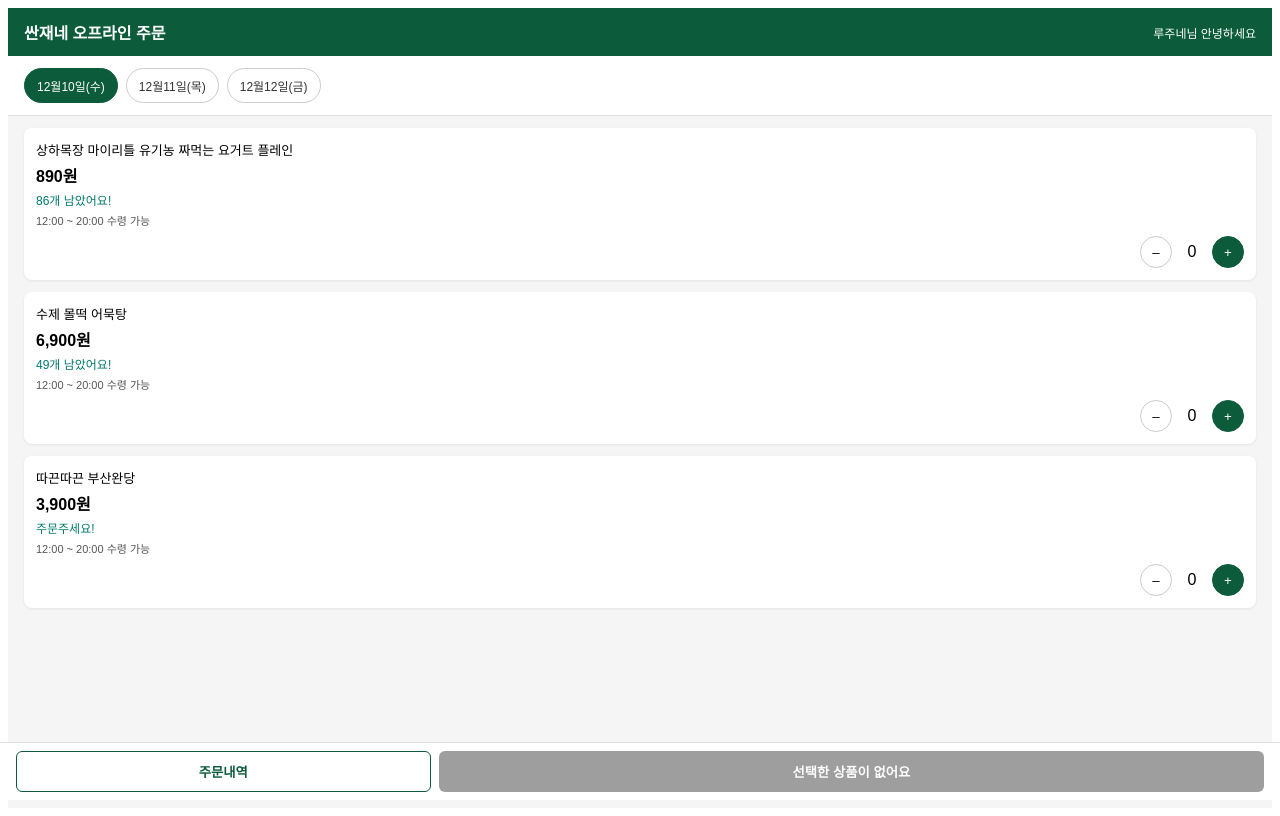
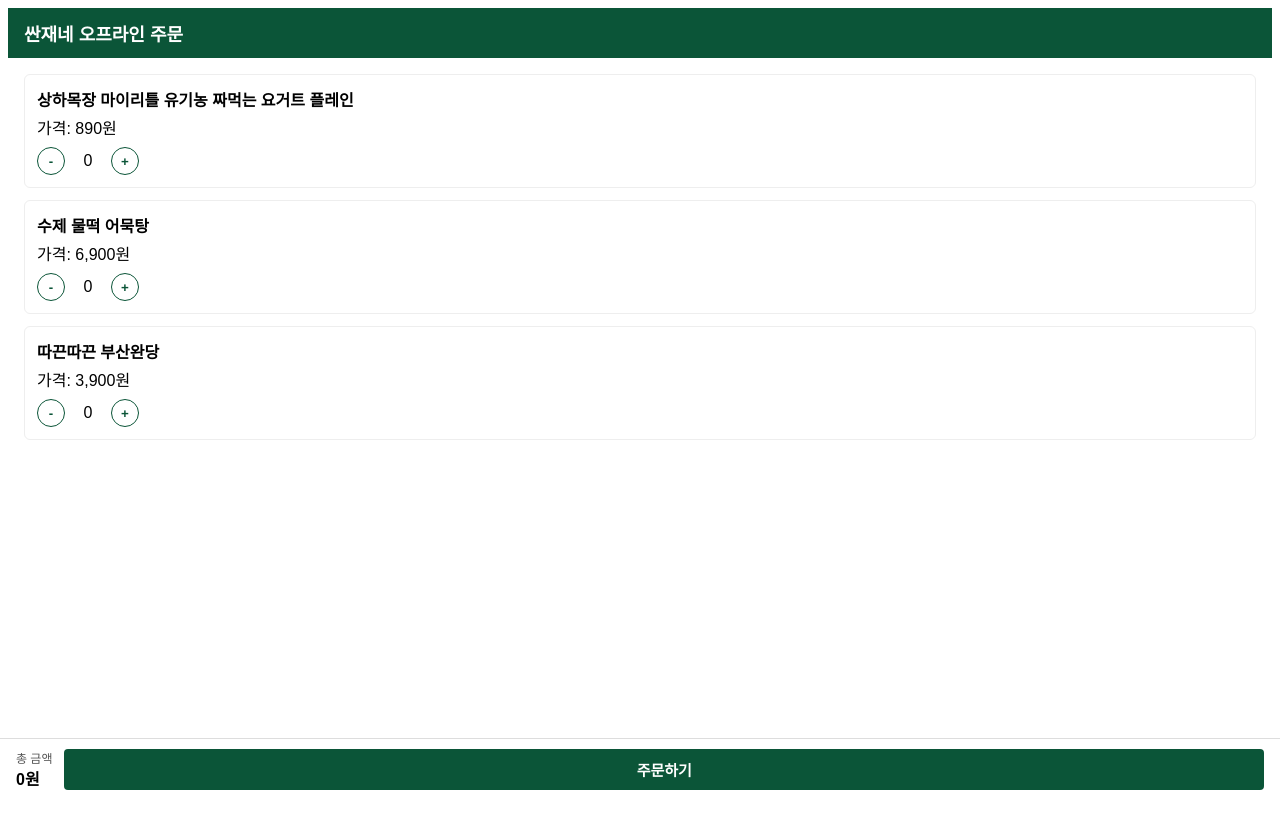
Before and after one commit to Lee-sangjae-jpg/ssanjae-offline-order, a Next.js app: page / in a window 1280 px wide. Built offline with nearby package versions, Linux system fonts and the light colour scheme.

Commit message:
Update index.js

```diff
--- a/pages/index.js
+++ b/pages/index.js
@@ -1,252 +1,192 @@
+// pages/index.js
 import { useState } from "react";
+import { useRouter } from "next/router";
 
-const dates = [
-  { id: "2025-12-10", label: "12월10일(수)" },
-  { id: "2025-12-11", label: "12월11일(목)" },
-  { id: "2025-12-12", label: "12월12일(금)" },
-];
-
-const products = [
+// ★ 여기 PRODUCT 목록은 예시야. 상품명/가격은 나중에 싼재가 마음대로 바꿔도 됨.
+const PRODUCTS = [
   {
-    id: 1,
+    id: "yogurt",
     name: "상하목장 마이리틀 유기농 짜먹는 요거트 플레인",
     price: 890,
-    remaining: 86,
-    pickupTime: "12:00 ~ 20:00 수령 가능",
-    note: "86개 남았어요!",
   },
   {
-    id: 2,
-    name: "수제 몰떡 어묵탕",
+    id: "fishcake",
+    name: "수제 물떡 어묵탕",
     price: 6900,
-    remaining: 49,
-    pickupTime: "12:00 ~ 20:00 수령 가능",
-    note: "49개 남았어요!",
   },
   {
-    id: 3,
+    id: "dumpling",
     name: "따끈따끈 부산완당",
     price: 3900,
-    remaining: 394,
-    pickupTime: "12:00 ~ 20:00 수령 가능",
-    note: "주문주세요!",
   },
 ];
 
 export default function Home() {
-  const [selectedDate, setSelectedDate] = useState(dates[0].id);
-  const [quantities, setQuantities] = useState({});
+  const router = useRouter();
 
-  const handleChangeQty = (productId, delta) => {
+  // 각 상품별 주문 수량
+  const [quantities, setQuantities] = useState(
+    () =>
+      PRODUCTS.reduce((acc, p) => {
+        acc[p.id] = 0;
+        return acc;
+      }, {})
+  );
+
+  const handleChangeQty = (id, delta) => {
     setQuantities((prev) => {
-      const current = prev[productId] || 0;
-      const next = current + delta;
-      if (next < 0) return prev;
-      return { ...prev, [productId]: next };
+      const next = { ...prev };
+      const newValue = (next[id] || 0) + delta;
+      next[id] = newValue < 0 ? 0 : newValue;
+      return next;
     });
   };
 
-  const totalItems = Object.values(quantities).reduce(
-    (sum, v) => sum + (v || 0),
+  const itemsInCart = PRODUCTS.filter((p) => quantities[p.id] > 0).map((p) => ({
+    id: p.id,
+    name: p.name,
+    price: p.price,
+    quantity: quantities[p.id],
+  }));
+
+  const totalPrice = itemsInCart.reduce(
+    (sum, item) => sum + item.price * item.quantity,
     0
   );
 
+  const handleOrderClick = () => {
+    if (itemsInCart.length === 0) {
+      alert("주문할 상품의 수량을 1개 이상 선택해 주세요.");
+      return;
+    }
+
+    // 1) 현재 장바구니 정보를 localStorage에 저장
+    if (typeof window !== "undefined") {
+      const cartData = {
+        items: itemsInCart,
+        totalPrice,
+      };
+      window.localStorage.setItem(
+        "ssanjae-current-cart",
+        JSON.stringify(cartData)
+      );
+    }
+
+    // 2) /checkout 페이지로 이동
+    router.push("/checkout");
+  };
+
   return (
-    <div
+    <div style={{ fontFamily: "sans-serif" }}>
+      <header
         style={{
-        minHeight: "100vh",
-        fontFamily: "sans-serif",
-        backgroundColor: "#f5f5f5",
-        display: "flex",
-        flexDirection: "column",
+          backgroundColor: "#0B5538",
+          color: "white",
+          padding: "12px 16px",
+          fontSize: "18px",
+          fontWeight: "bold",
         }}
       >
-      {/* 상단 헤더 */}
-      <header
+        싼재네 오프라인 주문
+      </header>
+
+      <main style={{ padding: "16px" }}>
+        {/* 상품 목록 */}
+        {PRODUCTS.map((p) => (
+          <div
+            key={p.id}
             style={{
-          padding: "12px 16px",
-          backgroundColor: "#0c5c3b",
-          color: "white",
-          display: "flex",
-          justifyContent: "space-between",
-          alignItems: "center",
+              border: "1px solid #eee",
+              borderRadius: "6px",
+              padding: "12px",
+              marginBottom: "12px",
             }}
           >
-        <div style={{ fontWeight: "bold" }}>싼재네 오프라인 주문</div>
-        <div style={{ fontSize: "12px" }}>루주네님 안녕하세요</div>
-      </header>
+            <div style={{ fontWeight: "bold", marginBottom: "4px" }}>
+              {p.name}
+            </div>
+            <div style={{ marginBottom: "8px" }}>
+              가격: {p.price.toLocaleString()}원
+            </div>
 
-      {/* 날짜 탭 */}
             <div
               style={{
                 display: "flex",
-          gap: "8px",
-          padding: "12px 16px",
-          overflowX: "auto",
-          backgroundColor: "white",
-          borderBottom: "1px solid #e0e0e0",
-        }}
-      >
-        {dates.map((d) => {
-          const isActive = d.id === selectedDate;
-          return (
-            <button
-              key={d.id}
-              onClick={() => setSelectedDate(d.id)}
-              style={{
-                padding: "8px 12px",
-                borderRadius: "999px",
-                border: isActive ? "1px solid #0c5c3b" : "1px solid #cccccc",
-                backgroundColor: isActive ? "#0c5c3b" : "white",
-                color: isActive ? "white" : "#333",
-                fontSize: "12px",
-                cursor: "pointer",
-                whiteSpace: "nowrap",
-              }}
-            >
-              {d.label}
-            </button>
-          );
-        })}
-      </div>
-
-      {/* 상품 리스트 */}
-      <main
-        style={{
-          flex: 1,
-          padding: "12px 16px 80px",
-          overflowY: "auto",
-        }}
-      >
-        {products.map((p) => {
-          const qty = quantities[p.id] || 0;
-          return (
-            <div
-              key={p.id}
-              style={{
-                backgroundColor: "white",
-                borderRadius: "8px",
-                padding: "12px",
-                marginBottom: "12px",
-                boxShadow: "0 1px 3px rgba(0,0,0,0.08)",
-              }}
-            >
-              <div style={{ fontSize: "13px", marginBottom: "4px" }}>
-                {p.name}
-              </div>
-              <div
-                style={{
-                  fontWeight: "bold",
-                  fontSize: "16px",
-                  marginBottom: "4px",
-                }}
-              >
-                {p.price.toLocaleString()}원
-              </div>
-              <div style={{ fontSize: "12px", color: "#00796b" }}>
-                {p.note}
-              </div>
-              <div
-                style={{
-                  fontSize: "11px",
-                  color: "#555",
-                  marginTop: "4px",
-                  marginBottom: "8px",
-                }}
-              >
-                {p.pickupTime}
-              </div>
-
-              {/* 수량 조절 */}
-              <div
-                style={{
-                  display: "flex",
-                  justifyContent: "flex-end",
                 alignItems: "center",
                 gap: "8px",
               }}
             >
               <button
                 onClick={() => handleChangeQty(p.id, -1)}
-                  style={{
-                    width: "32px",
-                    height: "32px",
-                    borderRadius: "999px",
-                    border: "1px solid #cccccc",
-                    backgroundColor: "white",
-                    cursor: "pointer",
-                  }}
+                style={qtyBtn}
               >
-                  –
+                -
               </button>
-                <span style={{ minWidth: "24px", textAlign: "center" }}>
-                  {qty}
+              <span style={{ minWidth: "30px", textAlign: "center" }}>
+                {quantities[p.id]}
               </span>
               <button
-                  onClick={() => handleChangeQty(p.id, 1)}
-                  style={{
-                    width: "32px",
-                    height: "32px",
-                    borderRadius: "999px",
-                    border: "1px solid #0c5c3b",
-                    backgroundColor: "#0c5c3b",
-                    color: "white",
-                    cursor: "pointer",
-                  }}
+                onClick={() => handleChangeQty(p.id, +1)}
+                style={qtyBtn}
               >
                 +
               </button>
             </div>
           </div>
-          );
-        })}
+        ))}
       </main>
 
-      {/* 하단 주문 영역 */}
-      <footer
+      {/* 하단 고정 영역: 총 금액 + 주문하기 버튼 */}
+      <div
         style={{
           position: "fixed",
+          bottom: 0,
           left: 0,
           right: 0,
-          bottom: 0,
-          padding: "8px 16px",
+          borderTop: "1px solid #ddd",
           backgroundColor: "white",
-          borderTop: "1px solid #e0e0e0",
+          padding: "10px 16px",
           display: "flex",
-          gap: "8px",
+          justifyContent: "space-between",
+          alignItems: "center",
+          boxSizing: "border-box",
         }}
       >
+        <div>
+          <div style={{ fontSize: "12px", color: "#555" }}>총 금액</div>
+          <div style={{ fontWeight: "bold" }}>
+            {totalPrice.toLocaleString()}원
+          </div>
+        </div>
         <button
+          onClick={handleOrderClick}
           style={{
             flex: 1,
-            padding: "10px 0",
-            borderRadius: "6px",
-            border: "1px solid #0c5c3b",
-            backgroundColor: "white",
-            color: "#0c5c3b",
+            marginLeft: "12px",
+            padding: "10px",
+            backgroundColor: "#0B5538",
+            color: "white",
+            border: "none",
+            borderRadius: "4px",
+            fontSize: "15px",
             fontWeight: "bold",
             cursor: "pointer",
           }}
         >
-          주문내역
+          주문하기
         </button>
-        <button
-          style={{
-            flex: 2,
-            padding: "10px 0",
-            borderRadius: "6px",
-            border: "none",
-            backgroundColor: totalItems > 0 ? "#0c5c3b" : "#9e9e9e",
-            color: "white",
-            fontWeight: "bold",
-            cursor: totalItems > 0 ? "pointer" : "default",
-          }}
-        >
-          {totalItems > 0
-            ? `${totalItems}개 주문하기`
-            : "선택한 상품이 없어요"}
-        </button>
-      </footer>
+      </div>
     </div>
   );
 }
+
+const qtyBtn = {
+  width: "28px",
+  height: "28px",
+  borderRadius: "50%",
+  border: "1px solid #0B5538",
+  backgroundColor: "white",
+  color: "#0B5538",
+  cursor: "pointer",
+  fontWeight: "bold",
+};
```
Lines whose indentation alone changed are shown as unchanged.
